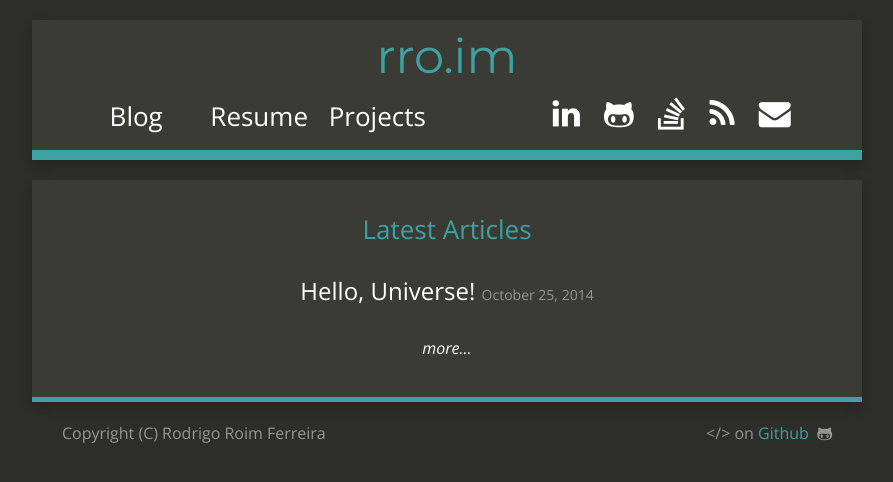
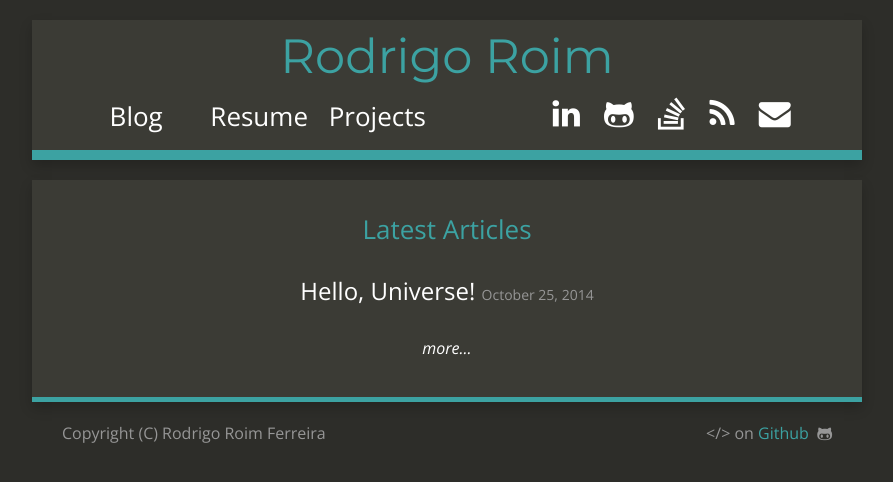
Before and after one commit to roim/roim.github.io, a Jekyll site: the page built from index.html, in a window 1280 px wide. Shown: the top 482 px of the page, without its empty margins (193-1086 px from the left). Built offline with Jekyll 4.4.1, drawn with Linux system fonts in a browser that asks for light colours; nearby versions of some CDN libraries; Markdown is read by kramdown in place of the engine named in the settings.

Commit message:
Update _config.yml

```diff
--- a/_config.yml
+++ b/_config.yml
@@ -1,9 +1,9 @@
 # Site settings
-title: rro.im
+title: Rodrigo Roim
 name: Rodrigo Roim
-email: rodrigo@rro.im
+email: roim.rodrigo@gmail.com
 description: >
-  Software Engineer from Brazil.
+  Software Engineer
 baseurl: "" # the subpath of your site, e.g. /blog/
 url: "http://roim.github.io" # the base hostname & protocol for your site
 
```
